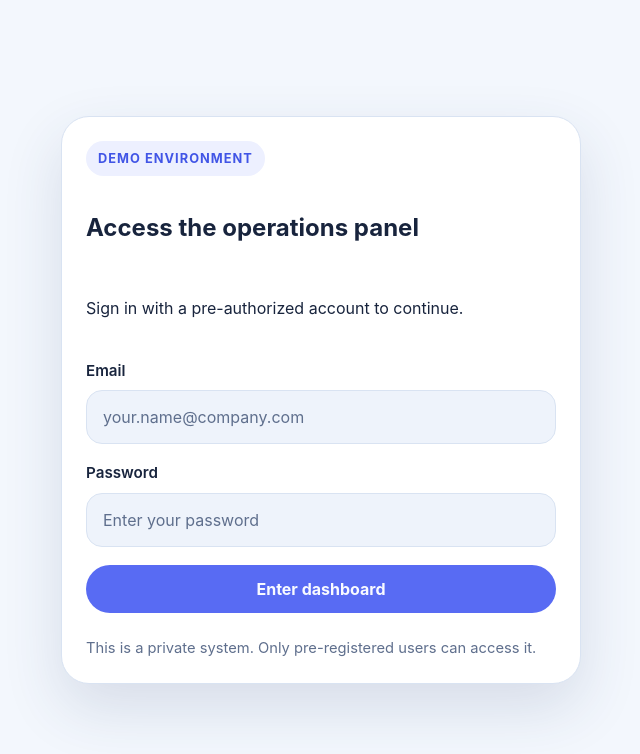
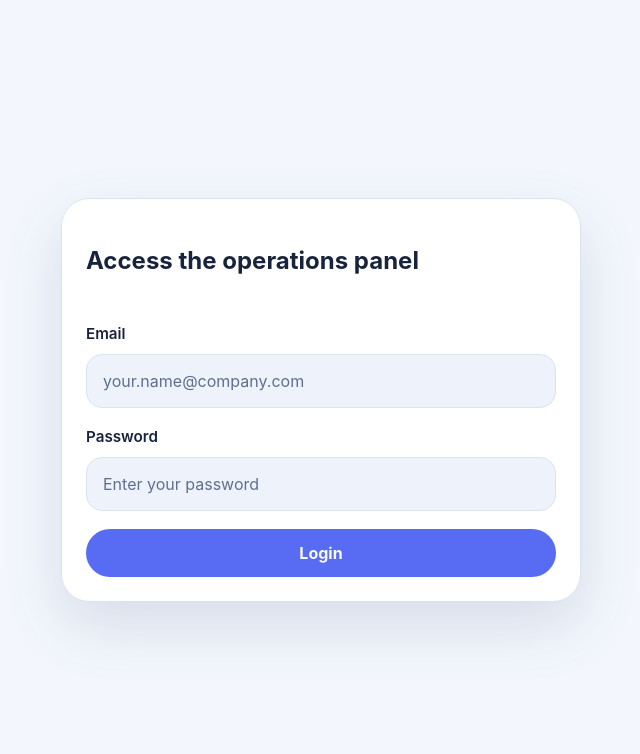
Before and after one commit to HighLiquidity/hili-stellar-mvp, a React (Vite) app: page /login in a window 1280 px wide. Shown: the top 754 px of the page, without its empty margins (319-959 px from the left). Built offline with nearby package versions, Linux system fonts and the light colour scheme.

Commit message:
[dyad] Simplificar tela de login e remover disclaimers

```diff
--- a/src/lib/i18n.tsx
+++ b/src/lib/i18n.tsx
@@ -32,8 +32,9 @@ const dictionaries: Record<Locale, TranslationTree> = {
       password: 'Senha',
       emailPlaceholder: 'seu.nome@empresa.com',
       passwordPlaceholder: 'Digite sua senha',
-      submit: 'Entrar no painel',
+      submit: 'Login',
       loading: 'Entrando...',
+
       accessNotice: 'Este é um sistema privado. Somente usuários pré-cadastrados têm acesso.',
       accessDenied: 'Sua conta não está autorizada para acessar este painel.',
 
@@ -148,7 +149,7 @@ const dictionaries: Record<Locale, TranslationTree> = {
       password: 'Password',
       emailPlaceholder: 'your.name@company.com',
       passwordPlaceholder: 'Enter your password',
-      submit: 'Enter dashboard',
+      submit: 'Login',
       loading: 'Signing in...',
       accessNotice: 'This is a private system. Only pre-registered users can access it.',
       accessDenied: 'Your account is not authorized to access this panel.',
--- a/src/pages/LoginPage.tsx
+++ b/src/pages/LoginPage.tsx
@@ -42,10 +42,8 @@ export function LoginPage() {
     <main className="auth-page">
       <section className="auth-card auth-card--form">
         <div className="auth-card__header">
-          <p className="status-pill">{t('app.demoBadge')}</p>
           <div className="auth-card__title-group">
             <h1>{t('auth.title')}</h1>
-            <p className="auth-card__lead">{t('auth.subtitle')}</p>
           </div>
         </div>
 
@@ -76,8 +74,6 @@ export function LoginPage() {
             {isSubmitting ? t('auth.loading') : t('auth.submit')}
           </Button>
         </form>
-
-        <p className="auth-card__footnote">{t('auth.accessNotice')}</p>
       </section>
     </main>
   );
```
Also changed, not shown: 1 other file (tests, documents, lock files or other folders).
